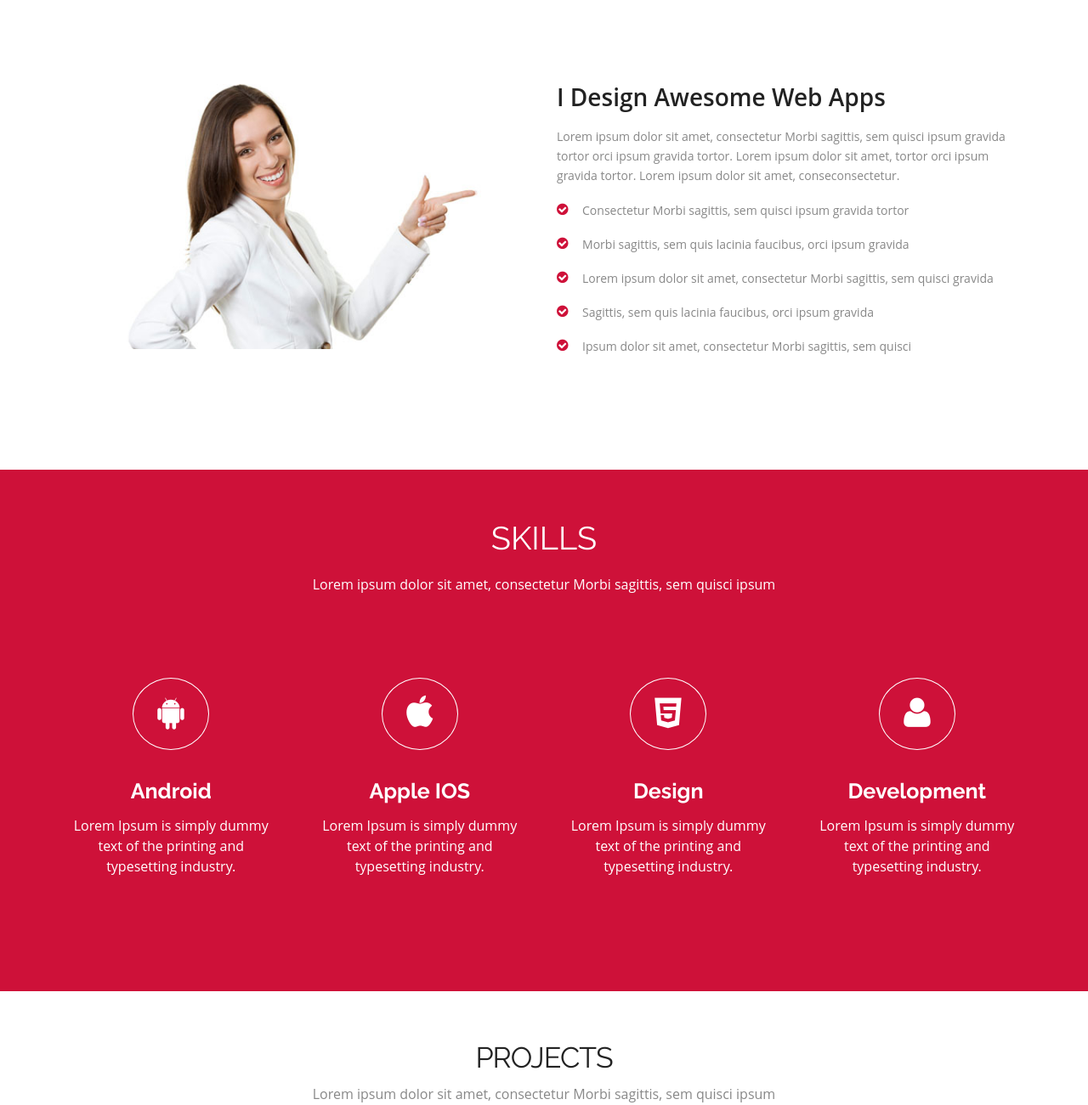
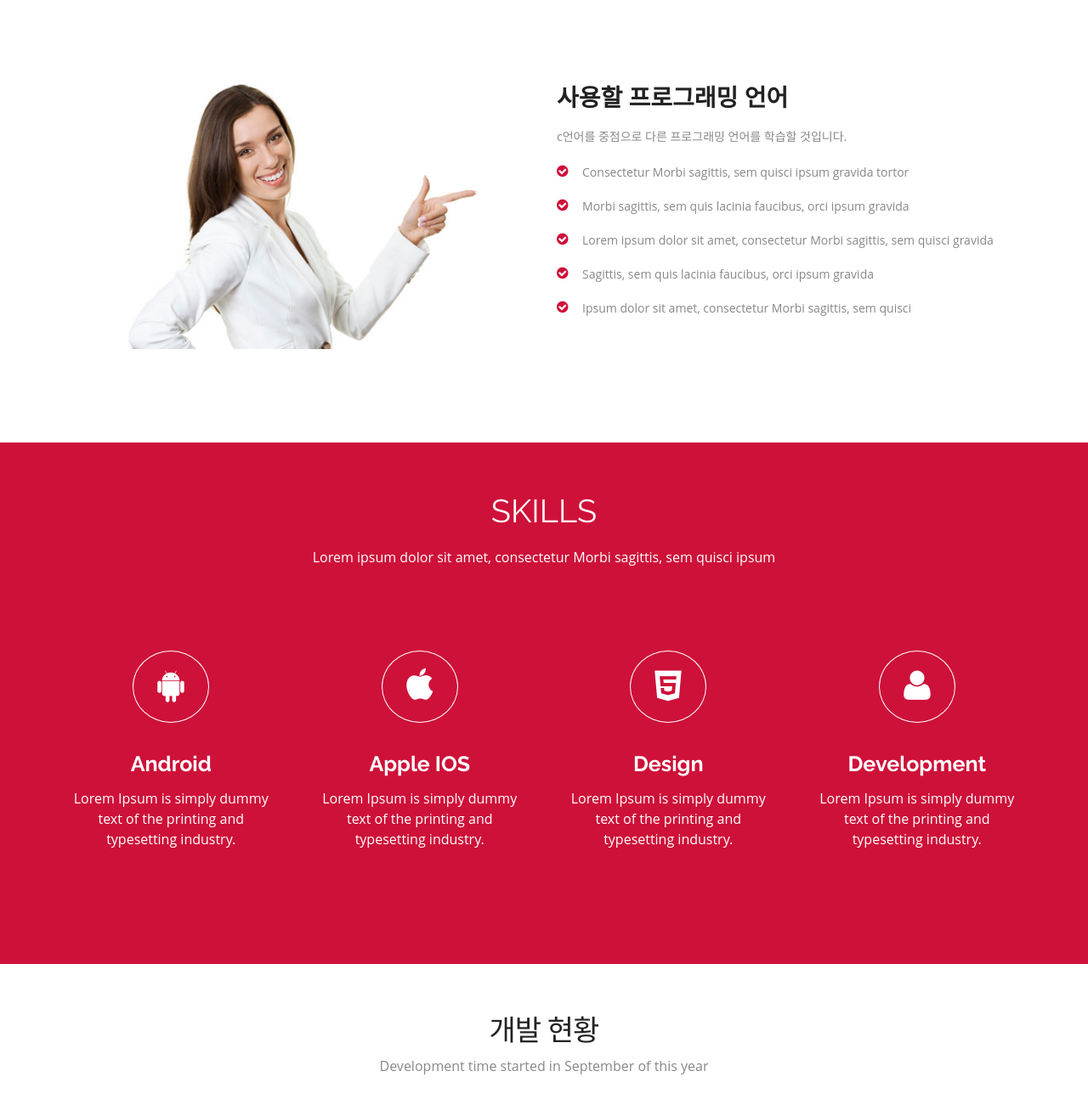
Before and after one commit to djewopitw/djewopitw.github.io, a plain HTML site: page index.html in a window 1280 px wide. Shown: the part 920-2221 px from the top of the page at 85% size. Drawn offline with Linux system fonts and the light colour scheme; files that its build step writes are made by us from their sources; files whose address does not match are found by name.

Commit message:
Update index.html

```diff
--- a/index.html
+++ b/index.html
@@ -84,9 +84,9 @@ Licence: Creative Commons Attribution 3.0** - http://creativecommons.org/license
 							<div class="row">
 							<div class="col-md-6"> <img class="img-responsive" src="img/about1.jpg" align=""> </div><!-- /.col-md-6 -->
 								<div class="col-md-6">
-									<h3>I Design Awesome Web Apps</h3>
+									<h3>사용할 프로그래밍 언어</h3>
 									<p>
-										 Lorem ipsum dolor sit amet, consectetur Morbi sagittis, sem quisci ipsum gravida tortor orci ipsum gravida tortor. Lorem ipsum dolor sit amet, tortor orci ipsum gravida tortor. Lorem ipsum dolor sit amet, conseconsectetur.
+										 c언어를 중점으로 다른 프로그래밍 언어를 학습할 것입니다.
 									</p>
 
 									<ul class="about-us-list">
@@ -165,8 +165,8 @@ Licence: Creative Commons Attribution 3.0** - http://creativecommons.org/license
 
     <!-- Title -->
     <div class="section-title">
-      <h2>Projects</h2>
-	<h6>Lorem ipsum dolor sit amet, consectetur Morbi sagittis, sem quisci ipsum</h6>
+      <h2>개발 현황</h2>
+	<h6>Development time started in September of this year</h6>
 
     </div>
     <!--/Title -->
```
